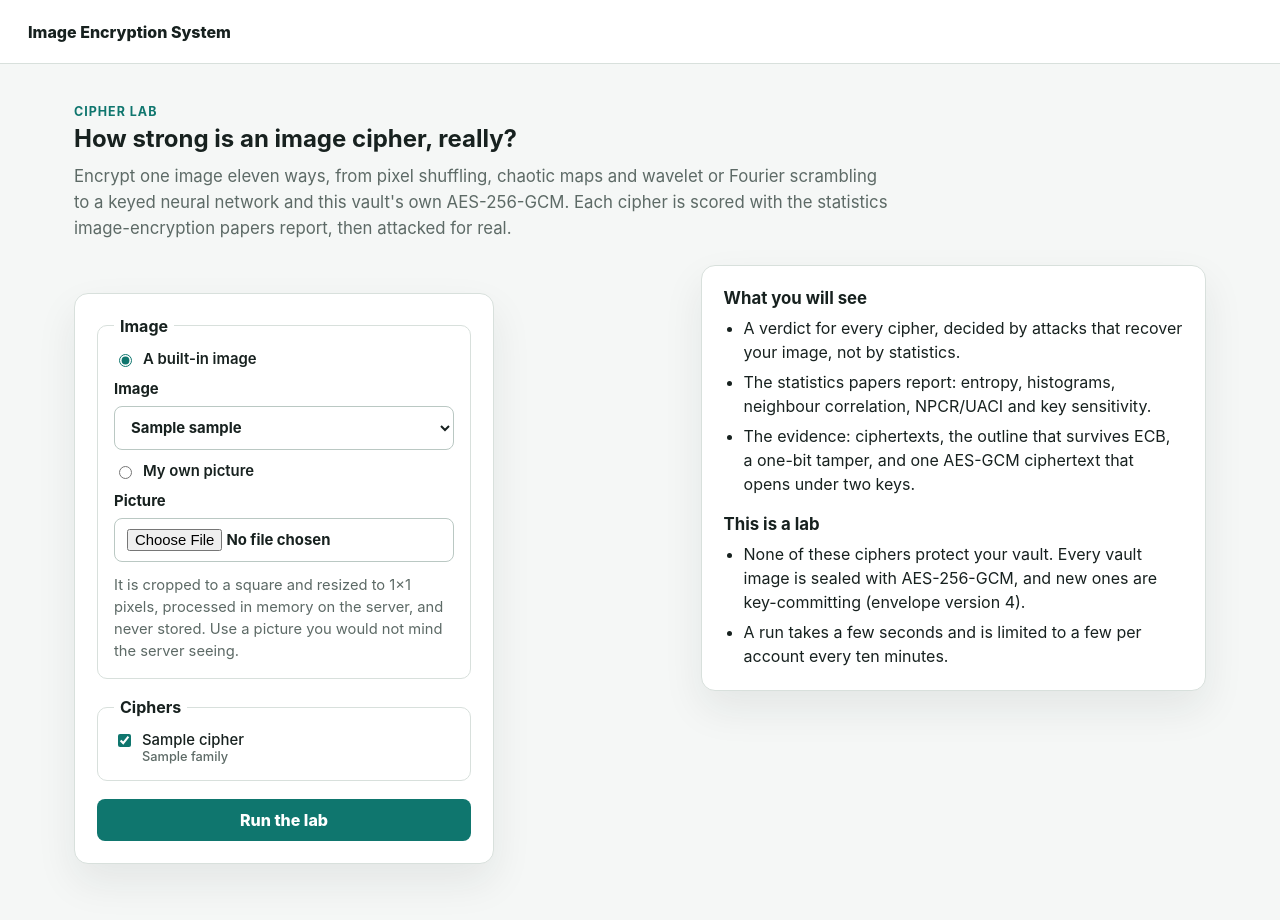
After one commit to Sebby1770/image-encryption-system, a Flask app: template src/image_encryption_system/templates/lab.html in a window 1280 px wide. The commit adds this page. Run offline with Flask 3, Linux system fonts and the light colour scheme; the template is opened without the code that fills it: most values are stand-ins (such as "Sample title", 1, 10 or a date in 2020); some libraries are stand-ins or nearby versions.

Commit message:
Add the Cipher Lab page
/lab (linked from the top bar) runs any of the eleven ciphers on a built-in
image or an upload: the upload goes through the vault's own checks, is cut to
a square, processed in memory and never stored or audited. The results page
is the shared scorecard: verdicts with the finding that decided each, the
evidence images and SVG histograms, the attack outcomes and every metric
with its pass rule, plus the lesson that statistics are not security. Login
required, CSRF-protected, no-store, and throttled per account
(LAB_RATE_LIMIT, 6 per 10 minutes); every bad request (no cipher, unknown
cipher or image, missing or non-image upload, a decompression bomb) is a 400
with the form shown again. lab.css styles it from the shared colour tokens.

The style test's colour pattern no longer mistakes "white-space" for the
colour white (the same fix as the pending frontend redesign).

Co-Authored-By: Claude Opus 5.5 <noreply@anthropic.com>

```diff
--- a/src/image_encryption_system/lab/ciphers.py
+++ b/src/image_encryption_system/lab/ciphers.py
@@ -39,6 +39,8 @@ _CLASSES: dict[str, type[LabCipher]] = {
     )
 }
 IMPLEMENTED = tuple(name for name in CIPHER_NAMES if name in _CLASSES)
+# (name, title, family) for every cipher, in display order: what a form needs.
+CIPHER_INFO = tuple((name, _CLASSES[name].title, _CLASSES[name].family) for name in IMPLEMENTED)
 
 
 def make_cipher(name: str, key: bytes) -> LabCipher:
--- a/src/image_encryption_system/static/css/lab.css
+++ b/src/image_encryption_system/static/css/lab.css
@@ -99,3 +99,230 @@
     padding: 16px;
   }
 }
+
+/* Lab form */
+
+.lab-checks {
+  display: grid;
+  grid-template-columns: repeat(auto-fill, minmax(230px, 1fr));
+  gap: 8px 16px;
+}
+
+.lab-checks .lab-choice {
+  align-items: flex-start;
+  font-weight: 500;
+}
+
+.lab-family {
+  display: block;
+  color: var(--muted);
+  font-size: 0.8rem;
+  font-weight: 500;
+}
+
+/* Scorecard */
+
+.lab-lesson {
+  margin: 0 0 20px;
+  padding: 16px 20px;
+  border: 1px solid var(--warm-line);
+  border-radius: 12px;
+  background: var(--warm-bg);
+  color: var(--warm-ink);
+}
+
+.lab-lesson h2 {
+  margin: 0 0 6px;
+  font-size: 1rem;
+}
+
+.lab-lesson p {
+  margin: 0;
+  line-height: 1.55;
+}
+
+.lab-table-wrap {
+  overflow-x: auto;
+  margin: 0 0 20px;
+  border: 1px solid var(--line);
+  border-radius: 12px;
+  background: var(--panel);
+}
+
+.lab-scorecard,
+.lab-detail {
+  width: 100%;
+  border-collapse: collapse;
+  font-size: 0.92rem;
+}
+
+.lab-scorecard caption,
+.lab-detail caption {
+  padding: 12px 14px 4px;
+  color: var(--muted);
+  font-weight: 600;
+  text-align: left;
+}
+
+.lab-scorecard th,
+.lab-scorecard td,
+.lab-detail th,
+.lab-detail td {
+  padding: 10px 14px;
+  border-top: 1px solid var(--line);
+  text-align: left;
+  vertical-align: top;
+}
+
+.lab-scorecard thead th,
+.lab-detail thead th {
+  color: var(--muted);
+  font-size: 0.78rem;
+  letter-spacing: 0.04em;
+  text-transform: uppercase;
+}
+
+.lab-scorecard tbody th a {
+  color: var(--link);
+  font-weight: 700;
+  text-decoration: none;
+}
+
+.lab-why {
+  min-width: 260px;
+  color: var(--muted);
+}
+
+.lab-number {
+  font-variant-numeric: tabular-nums;
+  white-space: nowrap;
+}
+
+.lab-verdict,
+.lab-outcome,
+.lab-mark {
+  display: inline-block;
+  padding: 2px 9px;
+  border: 1px solid var(--line);
+  border-radius: 999px;
+  font-size: 0.8rem;
+  font-weight: 700;
+  white-space: nowrap;
+}
+
+.lab-verdict-broken,
+.lab-outcome-bad,
+.lab-mark-fail {
+  border-color: var(--danger-line);
+  background: var(--danger-bg);
+  color: var(--red);
+}
+
+.lab-verdict-leaks {
+  border-color: var(--warm-line);
+  background: var(--warm-bg);
+  color: var(--warm-ink);
+}
+
+.lab-verdict-strong,
+.lab-outcome-good,
+.lab-mark-pass {
+  border-color: var(--badge-line);
+  background: var(--mint);
+  color: var(--accent-strong);
+}
+
+.lab-verdict-committing {
+  border-color: var(--accent);
+  background: var(--accent);
+  color: var(--on-accent);
+}
+
+.lab-outcome-na,
+.lab-mark-info {
+  background: var(--code-bg);
+  color: var(--muted);
+}
+
+/* Figures */
+
+.lab-original,
+.lab-figures {
+  display: grid;
+  grid-template-columns: repeat(auto-fill, minmax(180px, 1fr));
+  gap: 16px;
+  margin: 0 0 20px;
+}
+
+.lab-original figure,
+.lab-figures figure {
+  margin: 0;
+}
+
+.lab-original img,
+.lab-figures img {
+  display: block;
+  width: 100%;
+  height: auto;
+  border: 1px solid var(--line);
+  border-radius: 8px;
+  background: var(--check-a);
+  image-rendering: pixelated;
+}
+
+figcaption {
+  margin-top: 6px;
+  color: var(--muted);
+  font-size: 0.82rem;
+}
+
+.lab-histogram {
+  display: block;
+  width: 100%;
+  height: 96px;
+  border: 1px solid var(--line);
+  border-radius: 8px;
+  background: var(--code-bg);
+}
+
+.lab-bar {
+  fill: var(--accent);
+}
+
+/* One cipher's details */
+
+.lab-cipher {
+  margin: 0 0 14px;
+  padding: 0 18px;
+  border: 1px solid var(--line);
+  border-radius: 12px;
+  background: var(--panel);
+}
+
+.lab-cipher[open] {
+  padding-bottom: 6px;
+  box-shadow: var(--shadow);
+}
+
+.lab-cipher summary {
+  display: flex;
+  gap: 12px;
+  align-items: center;
+  justify-content: space-between;
+  padding: 14px 0;
+  cursor: pointer;
+}
+
+.lab-cipher-title {
+  font-weight: 700;
+}
+
+@media (max-width: 600px) {
+  .lab-why {
+    min-width: 180px;
+  }
+
+  .lab-cipher {
+    padding: 0 12px;
+  }
+}
--- /dev/null
+++ b/src/image_encryption_system/templates/lab.html
@@ -0,0 +1,84 @@
+{% extends "layout.html" %}
+
+{% block title %}Cipher Lab - Image Encryption System{% endblock %}
+
+{% block styles %}
+  <link rel="stylesheet" href="{{ url_for('static', filename='css/lab.css') }}">
+{% endblock %}
+
+{% block content %}
+  <section class="lab-hero" aria-labelledby="lab-title">
+    <p class="lab-eyebrow">Cipher Lab</p>
+    <h1 id="lab-title">How strong is an image cipher, really?</h1>
+    <p class="lab-lede">
+      Encrypt one image eleven ways, from pixel shuffling, chaotic maps and wavelet or Fourier
+      scrambling to a keyed neural network and this vault's own AES-256-GCM. Each cipher is
+      scored with the statistics image-encryption papers report, then attacked for real.
+    </p>
+  </section>
+
+  {% if error %}
+    <div class="flash flash-error" role="alert">{{ error }}</div>
+  {% endif %}
+
+  <div class="lab-grid">
+    <form class="lab-panel form-stack" method="post" enctype="multipart/form-data" action="{{ url_for('lab_run') }}">
+      {{ csrf_field }}
+      <fieldset class="lab-fieldset">
+        <legend>Image</legend>
+        <label class="lab-choice">
+          <input type="radio" name="source" value="sample" checked>
+          A built-in image
+        </label>
+        <label>
+          Image
+          <select name="sample">
+            {% for name in samples %}
+              <option value="{{ name }}">{{ name|replace('-', ' ')|capitalize }}</option>
+            {% endfor %}
+          </select>
+        </label>
+        <label class="lab-choice">
+          <input type="radio" name="source" value="upload">
+          My own picture
+        </label>
+        <label>
+          Picture
+          <input name="image" type="file" accept="image/png,image/jpeg,image/webp,image/gif,image/bmp,image/tiff">
+        </label>
+        <p class="field-note">
+          It is cropped to a square and resized to {{ size }}&times;{{ size }} pixels, processed in
+          memory on the server, and never stored. Use a picture you would not mind the server seeing.
+        </p>
+      </fieldset>
+
+      <fieldset class="lab-fieldset">
+        <legend>Ciphers</legend>
+        <div class="lab-checks">
+          {% for name, title, family in ciphers %}
+            <label class="lab-choice">
+              <input type="checkbox" name="cipher" value="{{ name }}" checked>
+              <span>{{ title }} <span class="lab-family">{{ family }}</span></span>
+            </label>
+          {% endfor %}
+        </div>
+      </fieldset>
+
+      <button class="button button-primary" type="submit">Run the lab</button>
+    </form>
+
+    <aside class="lab-panel lab-facts" aria-label="About the lab">
+      <h2>What you will see</h2>
+      <ul>
+        <li>A verdict for every cipher, decided by attacks that recover your image, not by statistics.</li>
+        <li>The statistics papers report: entropy, histograms, neighbour correlation, NPCR/UACI and key sensitivity.</li>
+        <li>The evidence: ciphertexts, the outline that survives ECB, a one-bit tamper, and one AES-GCM ciphertext that opens under two keys.</li>
+      </ul>
+      <h2>This is a lab</h2>
+      <ul>
+        <li>None of these ciphers protect your vault. Every vault image is sealed with AES-256-GCM, and new ones are key-committing (envelope version 4).</li>
+        <li>A run takes a few seconds and is limited to a few per account every ten minutes.</li>
+      </ul>
+    </aside>
+  </div>
+{% endblock %}
--- a/src/image_encryption_system/templates/layout.html
+++ b/src/image_encryption_system/templates/layout.html
@@ -16,6 +16,7 @@
         <nav class="nav-links" aria-label="Vault">
           <a href="{{ url_for('dashboard') }}">Vault</a>
           <a href="{{ url_for('audit') }}">Audit</a>
+          <a href="{{ url_for('lab_form') }}">Lab</a>
           <a href="{{ url_for('password_form') }}">Account</a>
           <a href="{{ url_for('download_backup') }}">Backup</a>
         </nav>
```
Also changed, not shown: src/image_encryption_system/lab_routes.py (+71 -1 lines), src/image_encryption_system/templates/lab_report.html (added, +20 -0 lines), tests/test_lab_web.py (added, +151 -0 lines), tests/test_styles.py (+4 -1 lines).
